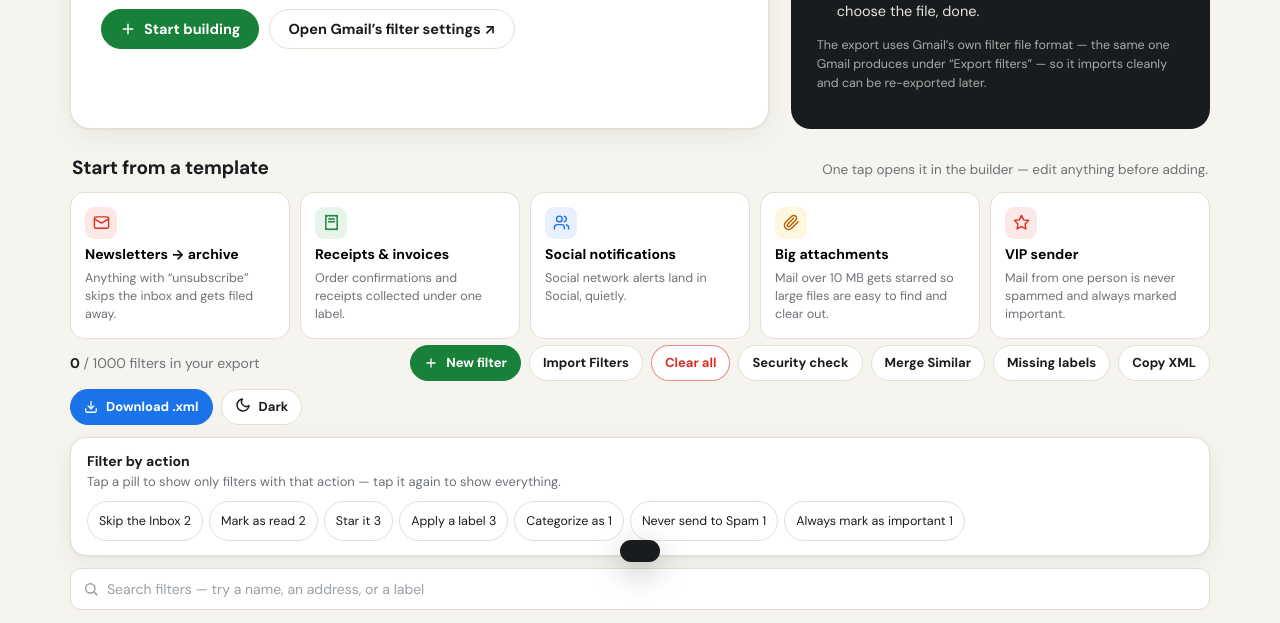
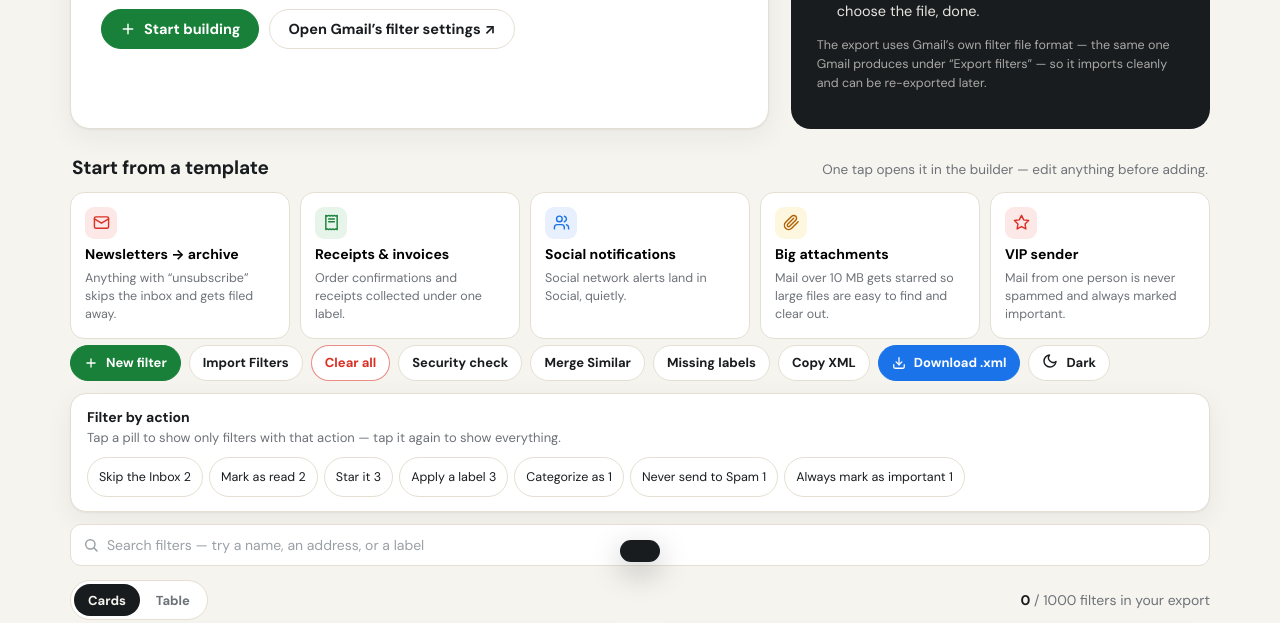
Before and after one commit to enonymous1/gmail-filter-builder, a plain HTML site: page index.html in a window 1280 px wide. Shown: the part 296-919 px from the top of the page. Drawn offline with Linux system fonts and the light colour scheme.

Commit message:
Move filter count to the view row so the toolbar fits one row

```diff
--- a/index.html
+++ b/index.html
@@ -208,8 +208,9 @@
   .error.show{display:block}
   /* ---------- Filters column ---------- */
   .toolbar{display:flex;flex-wrap:wrap;gap:8px;align-items:center;margin-bottom:12px}
-  .toolbar .count{font-size:14px;color:var(--muted);margin-right:auto}
-  .toolbar .count b{color:var(--ink)}
+  .view-row{display:flex;align-items:center;gap:12px;margin-bottom:12px}
+  .view-row .count{font-size:14px;color:var(--muted);margin-left:auto}
+  .view-row .count b{color:var(--ink)}
   .action-counts{display:flex;flex-wrap:wrap;gap:6px;align-items:center;margin:0 2px 12px;min-height:28px}
   .action-counts:empty{display:none}
   .count-pill{border:1px solid var(--line);background:var(--surface);color:var(--ink);border-radius:999px;padding:4px 11px;font:inherit;font-size:12.5px;cursor:pointer}
@@ -244,7 +245,7 @@
   .badge{font-size:10.5px;font-weight:800;letter-spacing:.05em;text-transform:uppercase;background:var(--yellow-soft);color:var(--yellow);border-radius:999px;padding:2px 8px}
   .fc-search{font-family:"JetBrains Mono",ui-monospace,monospace;font-size:12px;color:var(--muted);margin-top:4px;line-height:1.55;white-space:nowrap;overflow:hidden;text-overflow:ellipsis}
   /* ---------- Table view ---------- */
-  .view-toggle{display:inline-flex;border:1px solid var(--line);border-radius:999px;padding:3px;gap:2px;background:var(--surface);margin:0 0 12px}
+  .view-toggle{display:inline-flex;border:1px solid var(--line);border-radius:999px;padding:3px;gap:2px;background:var(--surface);margin:0}
   .view-toggle button{border:0;background:transparent;border-radius:999px;padding:6px 14px;font-weight:700;font-size:13px;color:var(--muted);min-height:32px}
   .view-toggle button.active{background:var(--ink);color:var(--bg)}
   .filter-table{width:100%;border-collapse:separate;border-spacing:0;overflow:hidden;background:var(--surface);border:1px solid var(--line);border-radius:var(--radius);box-shadow:var(--shadow);font-size:13.5px;table-layout:fixed}
@@ -432,7 +433,6 @@
     <!-- FILTERS + EXPORT -->
     <div>
       <div class="toolbar">
-        <span class="count" id="filterCount"></span>
         <button class="btn small primary" id="newFilterBtn" type="button">
           <svg viewBox="0 0 24 24" fill="none" stroke="currentColor" stroke-width="2.2" stroke-linecap="round" style="width:14px;height:14px"><path d="M12 5v14M5 12h14"/></svg>
           New filter
@@ -460,9 +460,12 @@
         <input type="search" id="filterSearch" placeholder="Search filters — try a name, an address, or a label" aria-label="Search filters">
       </div>
 
-      <div class="view-toggle" id="viewToggle" role="group" aria-label="Filter view">
-        <button type="button" id="viewCardsBtn" class="active" aria-pressed="true">Cards</button>
-        <button type="button" id="viewTableBtn" aria-pressed="false">Table</button>
+      <div class="view-row" id="viewRow">
+        <div class="view-toggle" id="viewToggle" role="group" aria-label="Filter view">
+          <button type="button" id="viewCardsBtn" class="active" aria-pressed="true">Cards</button>
+          <button type="button" id="viewTableBtn" aria-pressed="false">Table</button>
+        </div>
+        <span class="count" id="filterCount"></span>
       </div>
 
       <div id="filterList"></div>
@@ -1498,10 +1501,10 @@
     var exportableCount = exportableFilters().length;
     $("filterCount").innerHTML = "<b>" + exportableCount + "</b> / " + GMAIL_MAX_FILTERS + " filter" + (exportableCount === 1 ? "" : "s") + " in your export";
     // No filters, nothing to filter: hide the pills card, the search
-    // box, and the view toggle, and let the empty state own the space.
+    // box, and the view/count row, and let the empty state own the space.
     $("actionsCard").style.display = has ? "" : "none";
     $("searchRow").style.display = has ? "" : "none";
-    $("viewToggle").style.display = has ? "" : "none";
+    $("viewRow").style.display = has ? "" : "none";
     $("clearAllBtn").disabled = !filters.length;
     list.style.display = tableMode ? "none" : "";
     $("filterTableWrap").style.display = tableMode ? "" : "none";
```
Also changed, not shown: tests/gmail-xml.test.js (+21 -0 lines), 1 other file.
